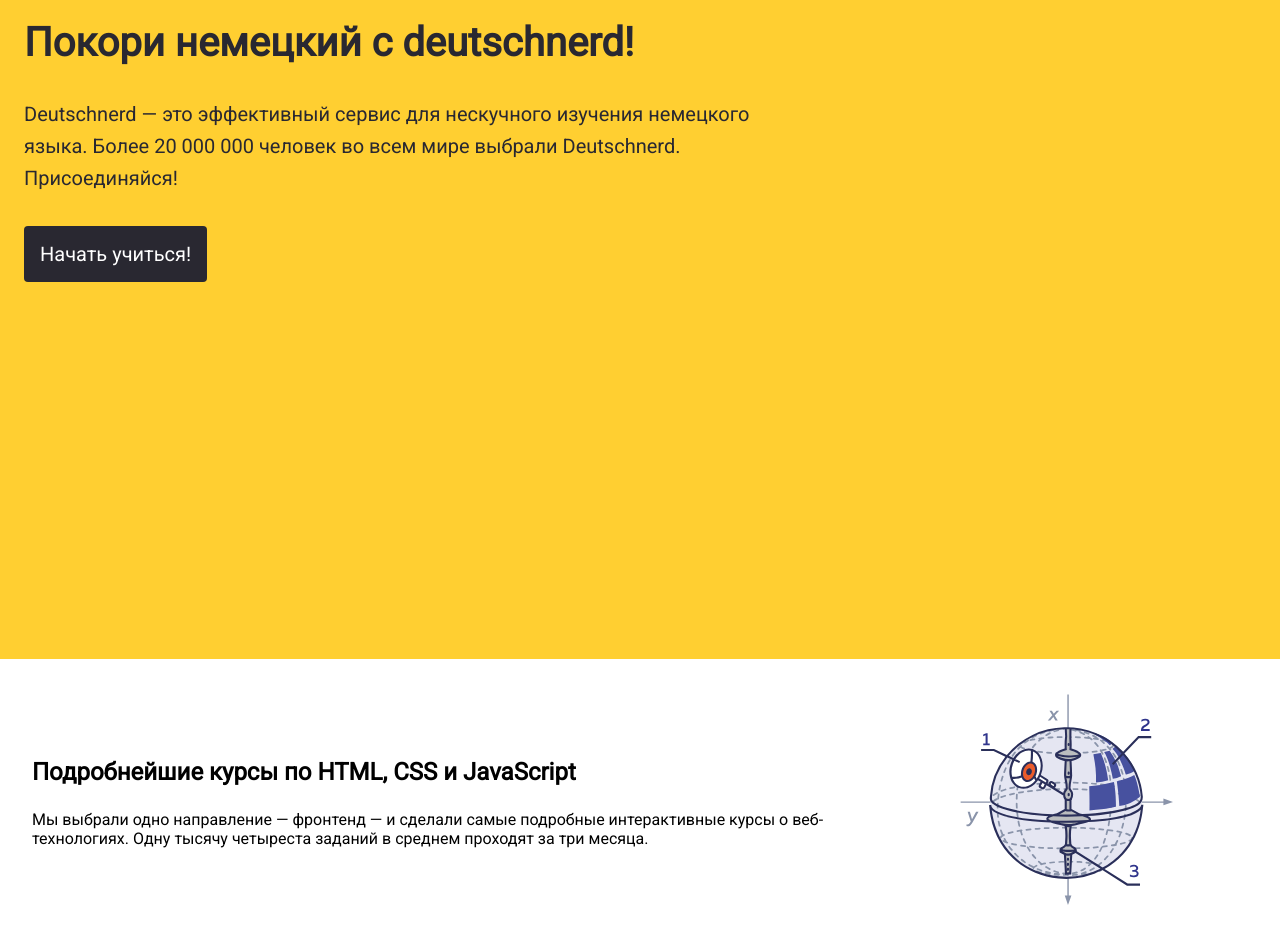
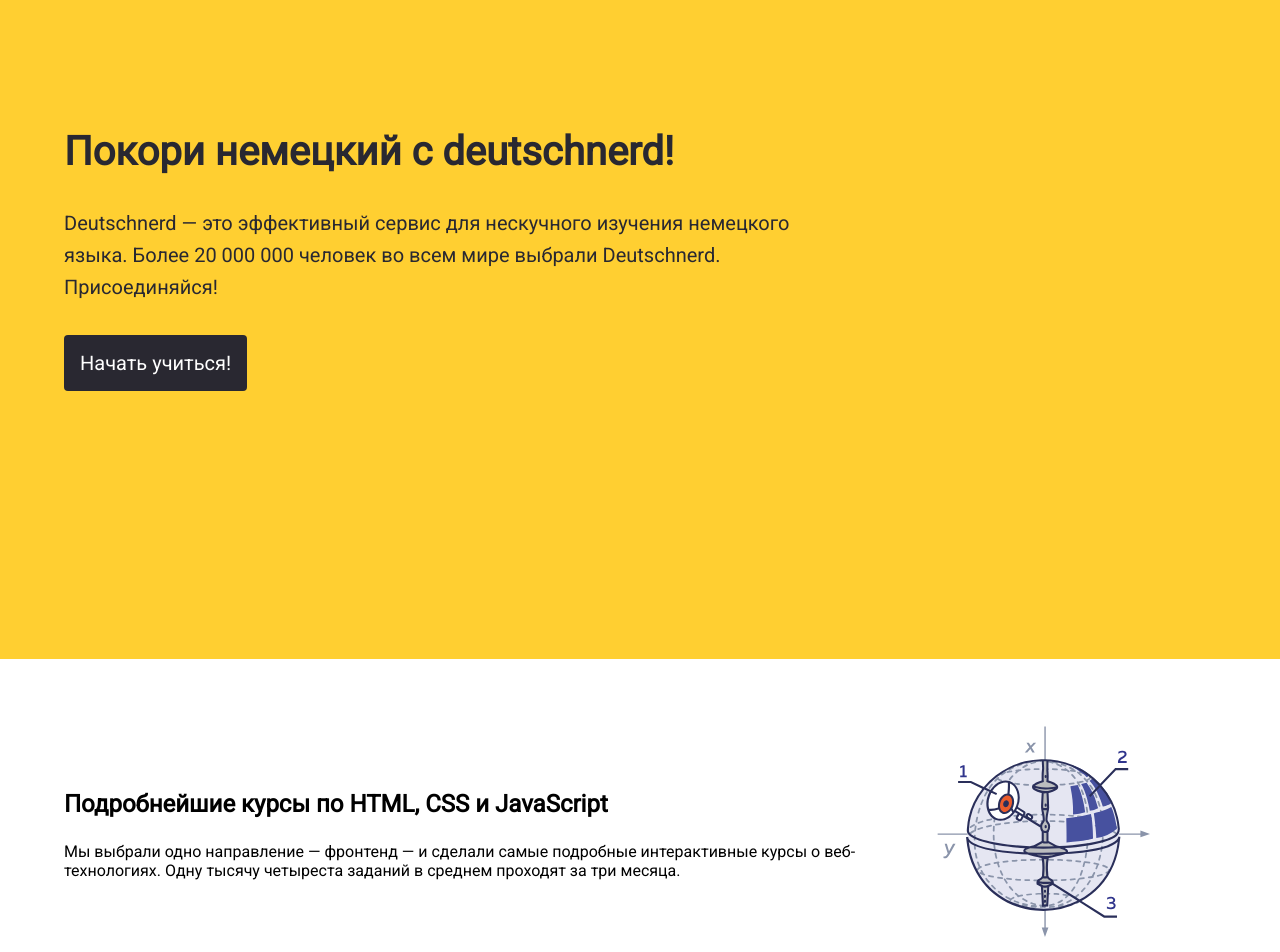
Before and after one commit to roma0297/deutschnerd, a React (Create React App) app: page / in a window 1280 px wide. Shown: the part 200-1152 px from the top of the page. Built offline with nearby package versions, Linux system fonts and the light colour scheme; the HTML template or start-up script is replaced by a standard one.

Commit message:
Refactor landing page styles

```diff
--- a/src/components/Footer/Footer.js
+++ b/src/components/Footer/Footer.js
@@ -2,6 +2,7 @@
 
 const footer = () => (
     <footer>
+        Footer
     </footer>
 );
 
--- a/src/components/LandingPage/Feature/Feature.modules.css
+++ b/src/components/LandingPage/Feature/Feature.modules.css
@@ -17,6 +17,7 @@
     .feature-item {
         flex-direction: row;
         align-items: center;
+        padding: 4rem;
     }
 
     .feature-item-text {
--- a/src/components/LandingPage/LandingPage.modules.css
+++ b/src/components/LandingPage/LandingPage.modules.css
@@ -1,39 +1,39 @@
 .jumbotron {
-    padding: 10rem 1.5rem;
+    align-items: center;
+    background-color: #ffcf31;
     color: #292831;
-    background-color: #ffcf31;
+    display:flex;
     height: 100vh;
 }
 
 .jumbotron div {
-    width: 100%;
     display: flex;
     flex-direction: column;
+    margin-left: 2rem;
+    width: 100%;
+}
+
+.jumbotron div * + * {
+    margin-top: 2rem;
 }
 
 .jumbotron .title {
     font-size: 2.5rem;
 }
 
-.jumbotron div * + * {
-    margin-top: 2rem;
-}
-
 .jumbotron .description {
+    font-size: 1.25rem;
     line-height: 2rem;
-    font-size: 1.25rem;
 }
 
 .jumbotron .start-learning-button {
-    font-size: 1.25rem;
-    width: fit-content;
-    padding: 1rem;
-    color: white;
-    text-decoration: none;
     background-color: #292831;
     border-radius: .2em;
-}
-.jumbotron .start-learning-button:visited{
+    color: white;
+    font-size: 1.25rem;
+    padding: 1rem;
+    text-decoration: none;
+    width: fit-content;
 }
 
 .jumbotron .start-learning-button:hover {
@@ -43,11 +43,13 @@
 @media (min-width: 768px) {
     .jumbotron div {
         width: 70%;
+        margin-left: 2rem;
     }
 }
 
 @media (min-width: 1024px) {
     .jumbotron div {
         width: 60%;
+        margin-left: 4rem;
     }
 }
```
